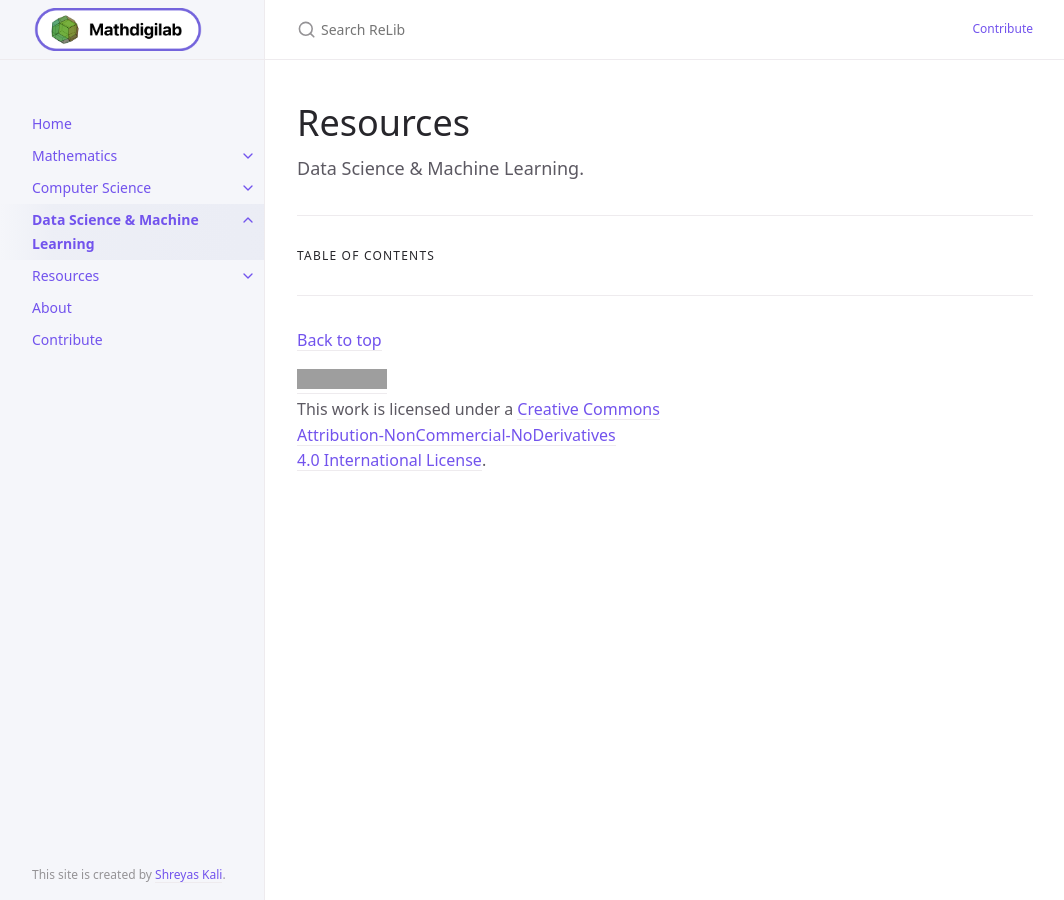
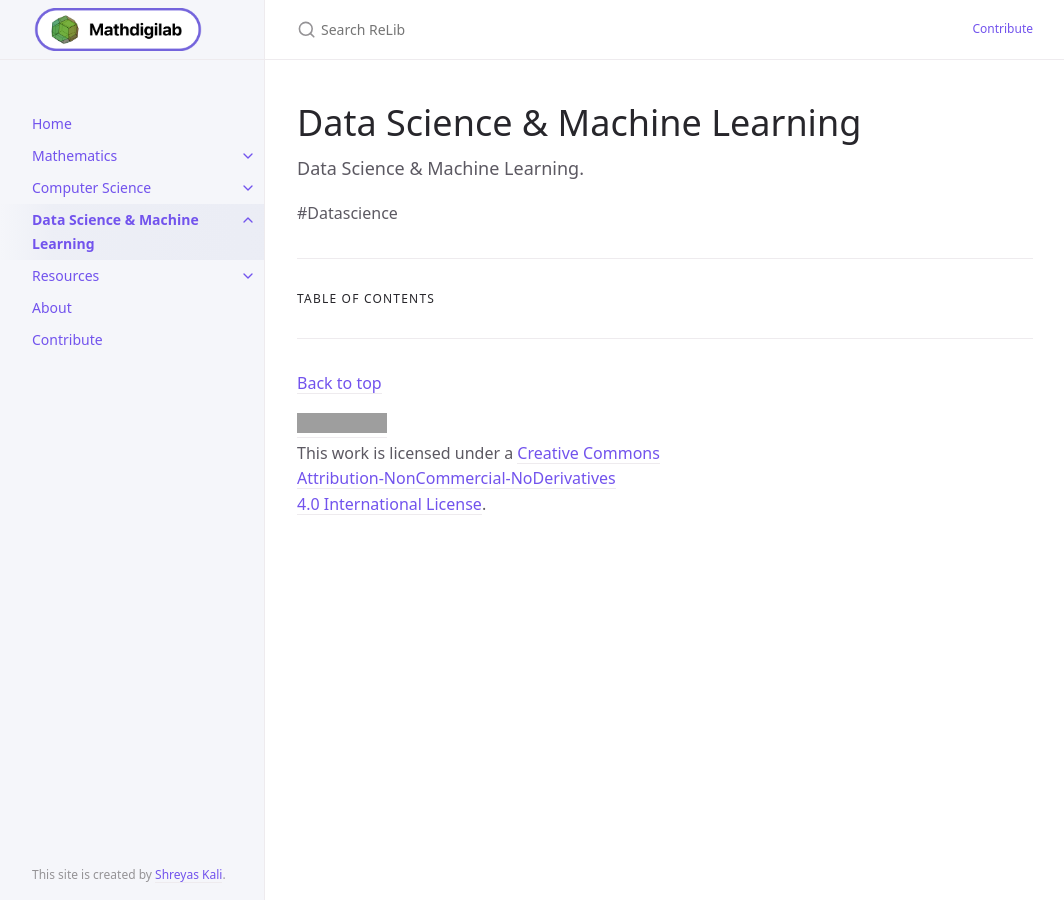
Before and after one commit to Shreyaskali/shreyaskali.github.io, a Jekyll site: the page built from docs/Resources copy 3/dsml.md, in a window 1280 px wide. Shown: the whole page, without its empty margins (107-1171 px from the left). Built offline with Jekyll 4.4.1, drawn with Linux system fonts in a browser that asks for light colours; nearby versions of some CDN libraries; grey boxes are pictures that could not be loaded.

Commit message:
Update dsml.md

```diff
--- a/docs/Resources copy 3/dsml.md
+++ b/docs/Resources copy 3/dsml.md
@@ -6,8 +6,10 @@ nav_order: 4
 permalink: docs/dsml
 ---
 
-# Resources
+# Data Science & Machine Learning
 {: .no_toc }
 
 Data Science & Machine Learning.
 {: .fs-5 .fw-300 }
+
+#Datascience
```
